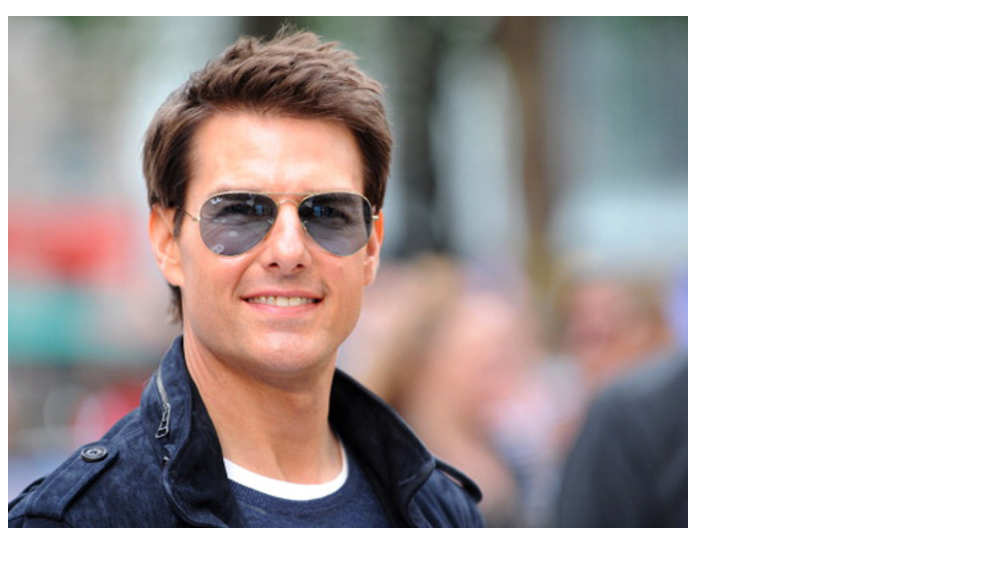
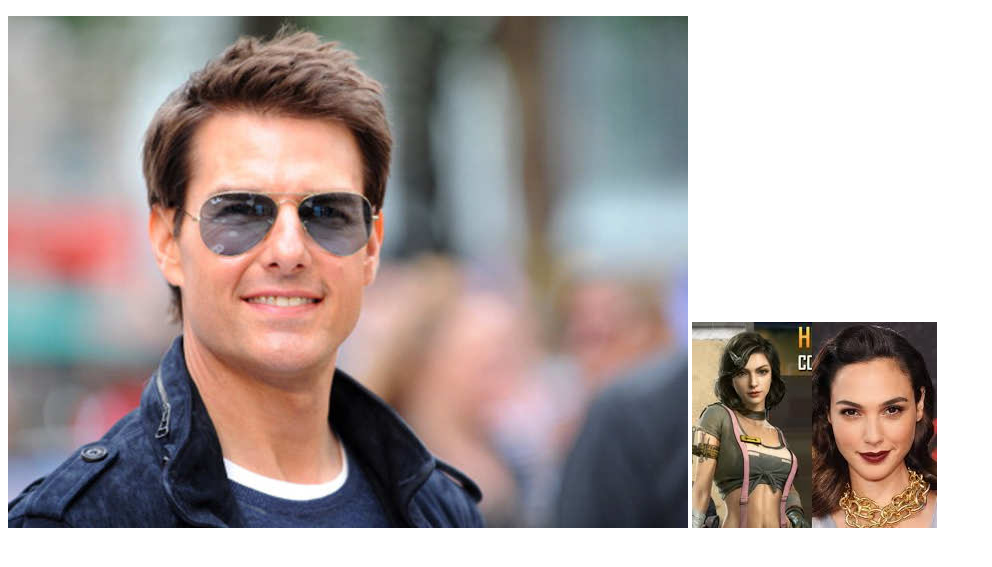
Before and after one commit to narrow-space/second-repo, a plain HTML site: page index2.html in a window 1280 px wide. Shown: the part 173-740 px from the top of the page, without its empty margins (0-992 px from the left). Drawn offline with Linux system fonts and the light colour scheme.

Commit message:
sara added

```diff
--- a/index2.html
+++ b/index2.html
@@ -13,5 +13,6 @@
     <h1>hellow world </h1>
     <h3>hellow world</h3>
     <img src="tom cruise.jpg" alt="">
+    <img src="sara.jpg" alt="">
 </body>
 </html>
```
Also changed, not shown: sara.jpg (added).
